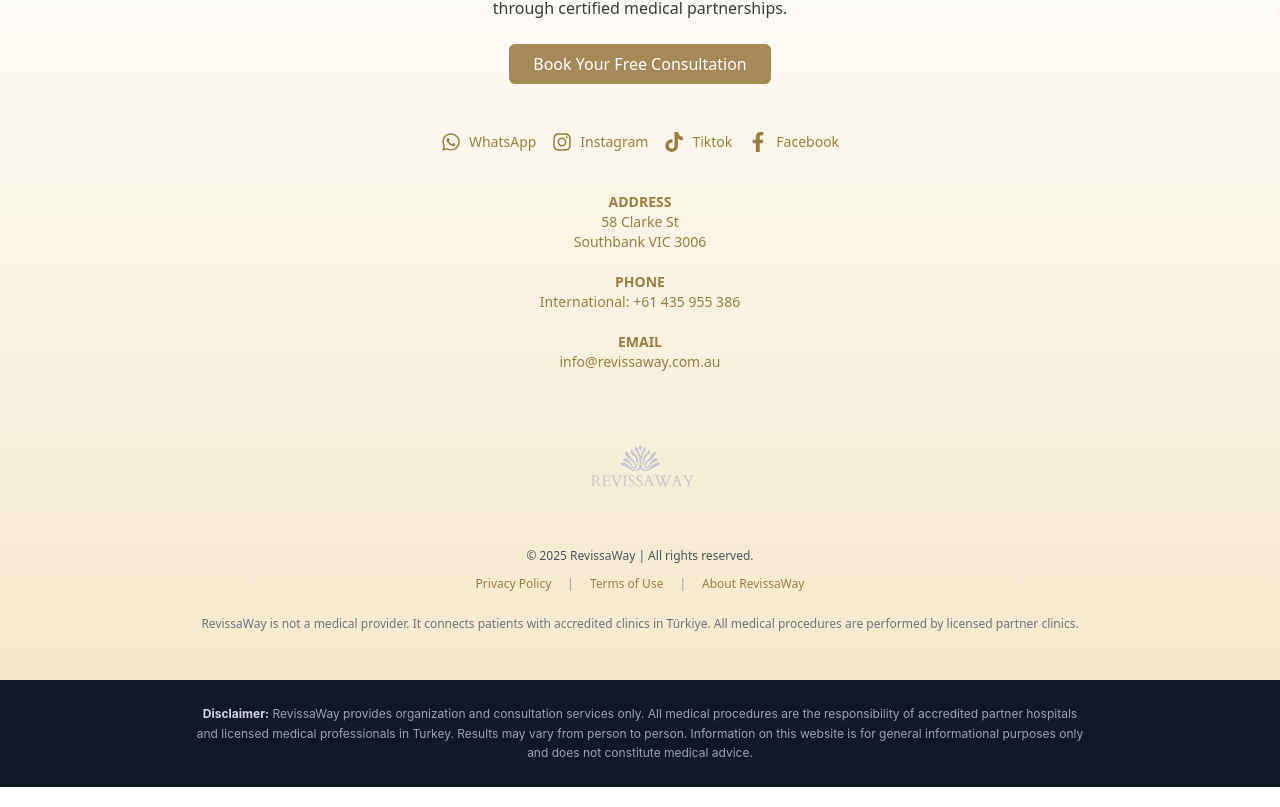
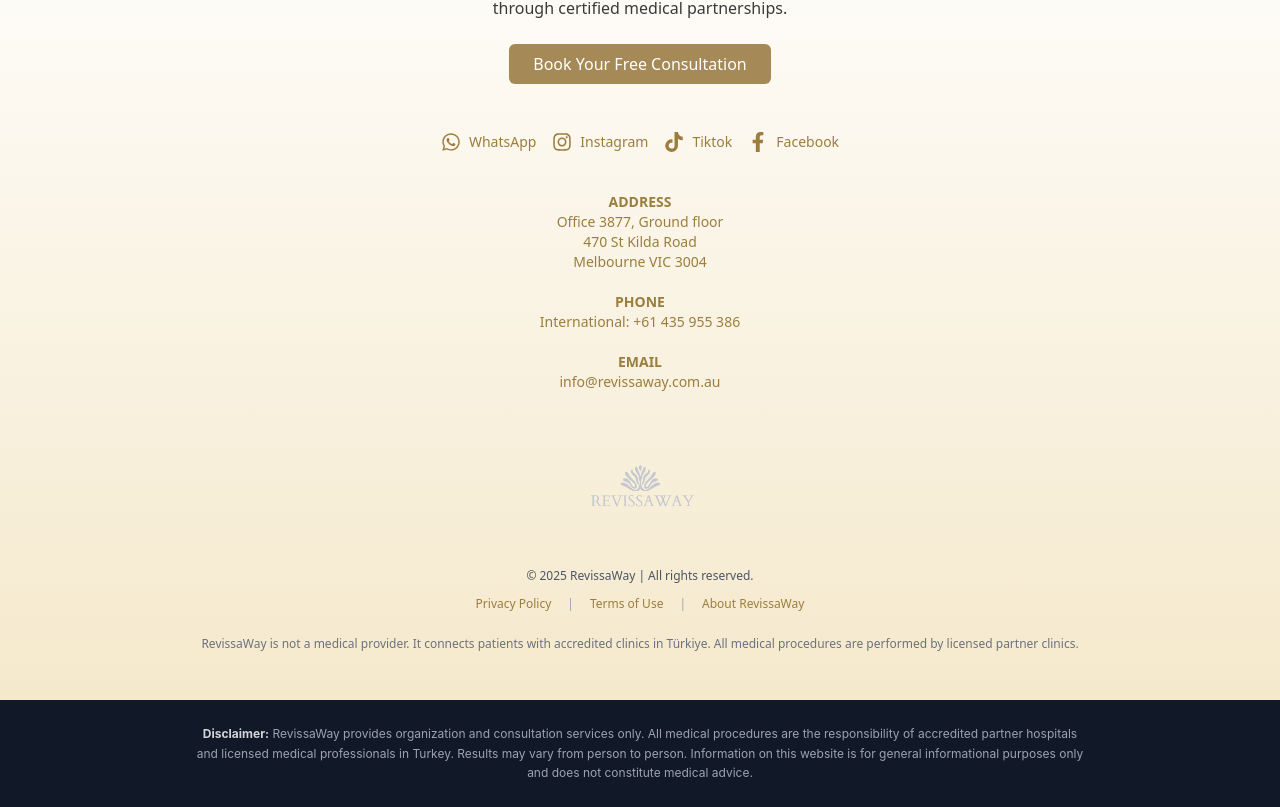
Before and after one commit to theunver/Revissaway, a Next.js app: page / in a window 1280 px wide. Shown: the part 5204-6011 px from the top of the page. Built offline with nearby package versions, Linux system fonts and the light colour scheme.

Commit message:
Update address from 58 Clarke St to Office 3877, Ground floor, 470 St Kilda Road, Melbourne VIC 3004

```diff
--- a/components/Footer.tsx
+++ b/components/Footer.tsx
@@ -49,7 +49,7 @@
       <div id="contact-info" className="max-w-6xl mx-auto mt-6 flex flex-col items-center gap-1 text-sm text-[#9B7E3E] text-center">
         <div className="mt-4">
           <h3 className="text-[#9B7E3E] font-semibold">{t('footer.address')}</h3>
-          <p>58 Clarke St<br />Southbank VIC 3006</p>
+          <p>Office 3877, Ground floor<br />470 St Kilda Road<br />Melbourne VIC 3004</p>
         </div>
 
         <div className="mt-4">
```
Also changed, not shown: 1 other file (tests, documents, lock files or other folders).
